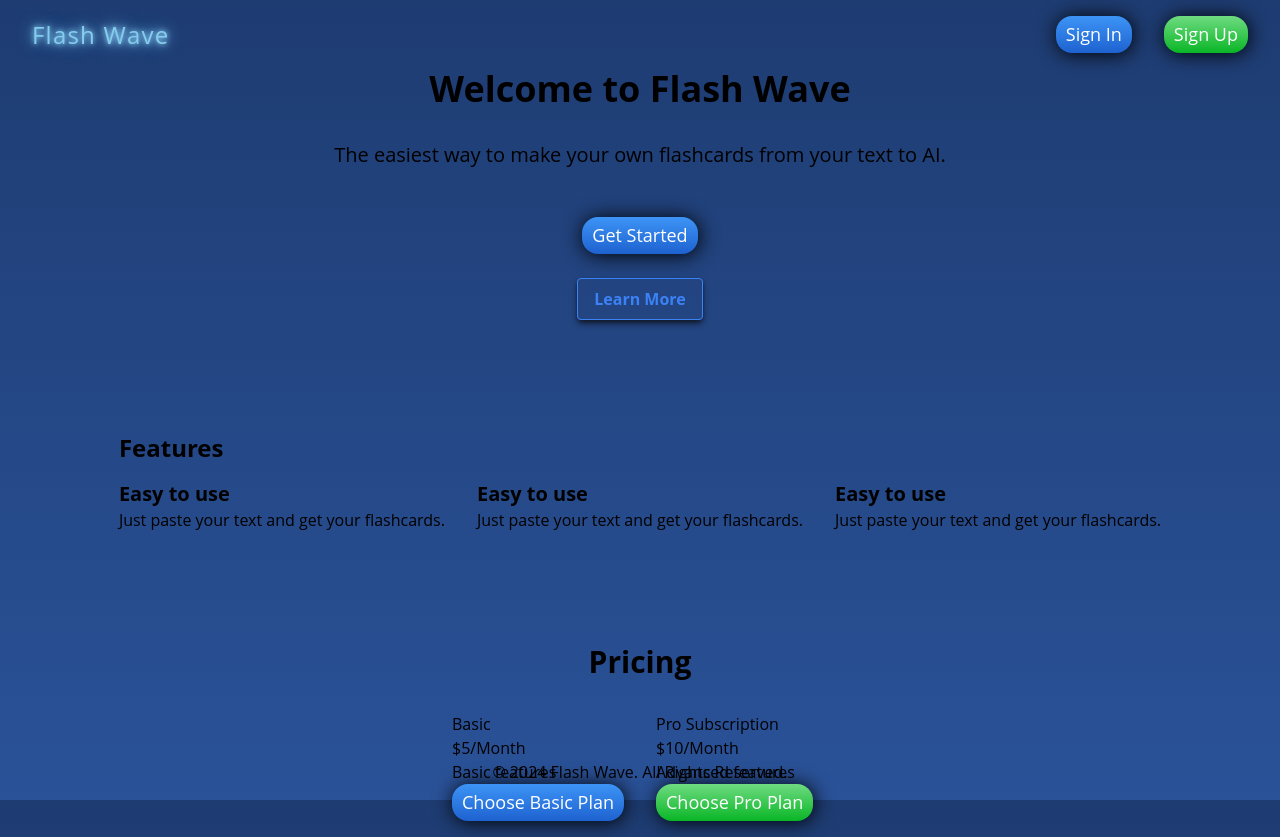
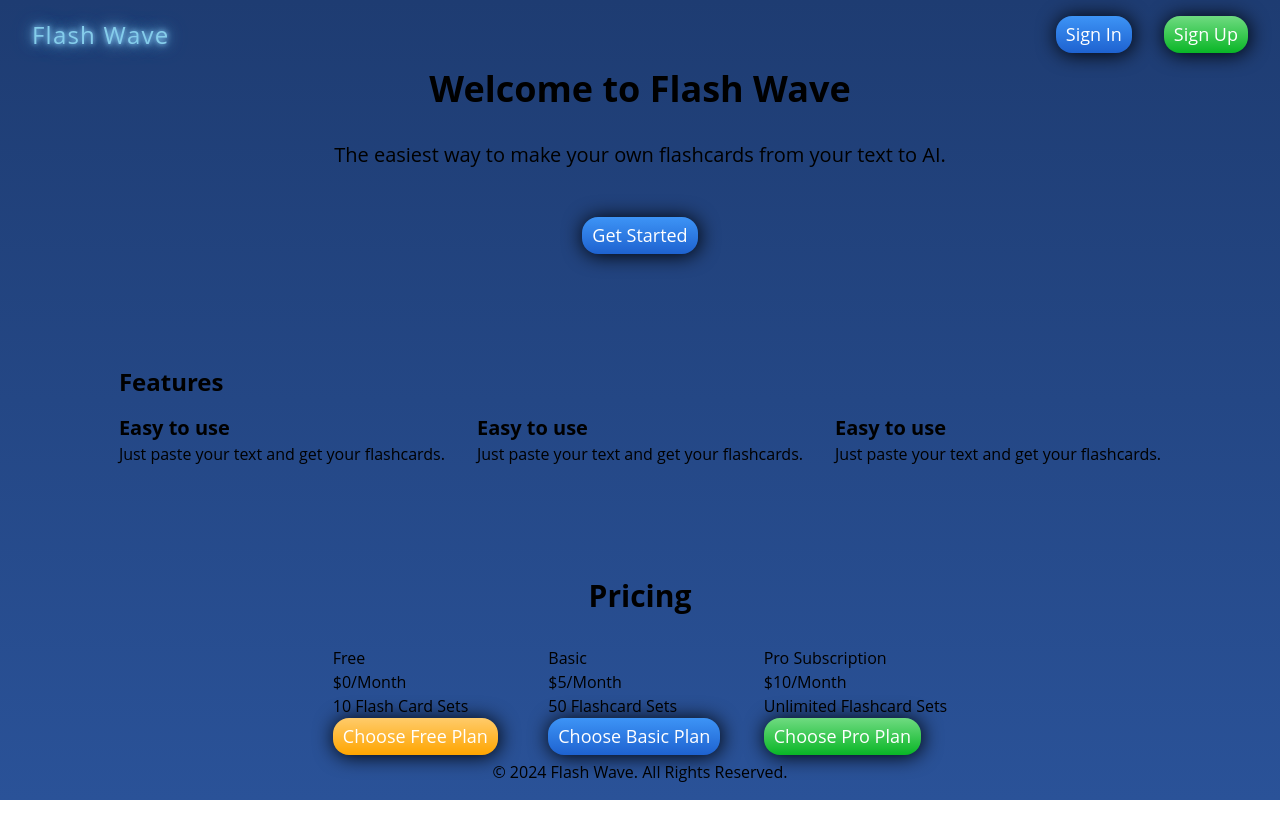
Before and after one commit to Calypso90/flashcard-saas, a Next.js app: page / in a window 1280 px wide. After the commit the page ends 800 px from the top, so only its background shows below. Built offline with nearby package versions, Linux system fonts and the light colour scheme; no server answers.

Commit message:
feat: Add free subscription option to PricingSection component

```diff
--- a/app/api/checkout_sessions/route.js
+++ b/app/api/checkout_sessions/route.js
@@ -11,7 +11,18 @@ export async function POST(req) {
     const { planType } = await req.json();
 
     let priceData;
-    if (planType === "basic") {
+    if (planType === "free") {
+      priceData = {
+        currency: "usd",
+        product_data: {
+          name: "Free Subscription",
+        },
+        unit_amount: 0,
+        recurring: {
+          interval: "month",
+        },
+      };
+    } else if (planType === "basic") {
       priceData = {
         currency: "usd",
         product_data: {
--- a/app/components/PricingSection.jsx
+++ b/app/components/PricingSection.jsx
@@ -32,11 +32,23 @@ export default function PricingSection() {
   return (
     <section className="grid grid-cols-1 gap-4 my-4 justify-items-center">
       <h2 className="text-3xl font-bold mb-4">Pricing</h2>
-      <div className="grid grid-cols-1 md:grid-cols-2 gap-8 justify-center">
+      <div className="grid grid-cols-1 md:grid-cols-3 gap-8 justify-center">
+      <div>
+          <h1>Free</h1>
+          <p>$0/Month</p>
+          <p>10 Flash Card Sets</p>
+          <button
+            onClick={() => handleSubmit('free')}
+            className="freeBtn"
+            disabled={isLoading}
+          >
+            {isLoading ? 'Processing...' : 'Choose Free Plan'}
+          </button>
+        </div>
         <div>
           <h1>Basic</h1>
           <p>$5/Month</p>
-          <p>Basic features</p>
+          <p>50 Flashcard Sets</p>
           <button
             onClick={() => handleSubmit('basic')}
             className="startBtn"
@@ -48,7 +60,7 @@ export default function PricingSection() {
         <div>
           <h1>Pro Subscription</h1>
           <p>$10/Month</p>
-          <p>Advanced features</p>
+          <p>Unlimited Flashcard Sets</p>
           <button
             onClick={() => handleSubmit('pro')}
             className="otherBtn"
--- a/app/globals.css
+++ b/app/globals.css
@@ -50,6 +50,45 @@ body {
     opacity: 1;
     color: skyblue;
   }
+}
+
+/* Free Button */
+.freeBtn {
+  background: #ffa500;
+  background-image: -webkit-linear-gradient(top, #ffcb6a, #ffa500);
+  background-image: -moz-linear-gradient(top, #ffcb6a, #ffa500);
+  background-image: -ms-linear-gradient(top, #ffcb6a, #ffa500);
+  background-image: -o-linear-gradient(top, #ffcb6a, #ffa500);
+  background-image: -webkit-gradient(to bottom, #ffcb6a, #ffa500);
+  -webkit-border-radius: 16px;
+  -moz-border-radius: 16px;
+  border-radius: 16px;
+  color: #FFFFFF;
+  font-family: Open Sans;
+  font-size: 18px;
+  font-weight: 400;
+  padding: 5px 10px;
+  -webkit-box-shadow: 1px 1px 20px 0 #000000;
+  -moz-box-shadow: 1px 1px 20px 0 #000000;
+  box-shadow: 1px 1px 20px 0 #000000;
+  text-decoration: none;
+  display: inline-block;
+  cursor: pointer;
+  text-align: center;
+}
+
+.freeBtn:hover {
+  border: solid #ffcb6a 1px;
+  background: #ffa500;
+  background-image: -webkit-linear-gradient(top, #ffa500, #ffcb6a);
+  background-image: -moz-linear-gradient(top, #ffa500, #ffcb6a);
+  background-image: -ms-linear-gradient(top, #ffa500, #ffcb6a);
+  background-image: -o-linear-gradient(top, #ffa500, #ffcb6a);
+  background-image: -webkit-gradient(to bottom, #ffa500, #ffcb6a);
+  -webkit-border-radius: 20px;
+  -moz-border-radius: 20px;
+  border-radius: 20px;
+  text-decoration: none;
 }
 
 /* Get Started Button */
--- a/app/page.js
+++ b/app/page.js
@@ -1,4 +1,4 @@
-'use client';
+"use client";
 import Footer from "./components/Footer";
 import getStripe from "./utils/get-stripe";
 import Link from "next/link";
@@ -23,9 +23,6 @@ export default function Home() {
         <Link href="/generate" className="startBtn w-fit">
           Get Started
         </Link>
-        <button className="border mt-2 border-blue-500 text-blue-500 font-bold py-2 px-4 rounded w-fit shadow-gray-900 shadow-md hover:bg-blue-100">
-          Learn More
-        </button>
       </section>
       <section className="grid grid-cols-1 my-4 justify-items-center">
         <div className="my-24">
```
Also changed, not shown: app/(navigation)/dashboard/page.jsx (added).
